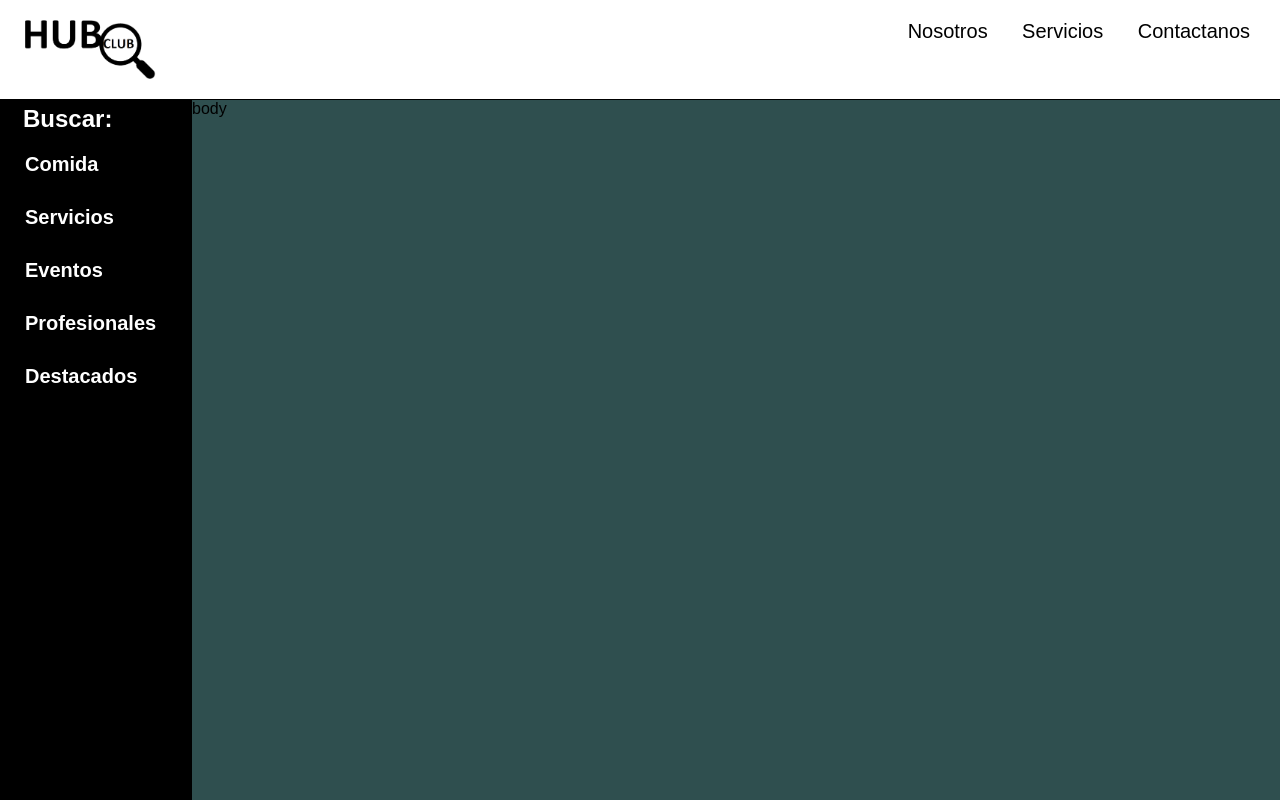
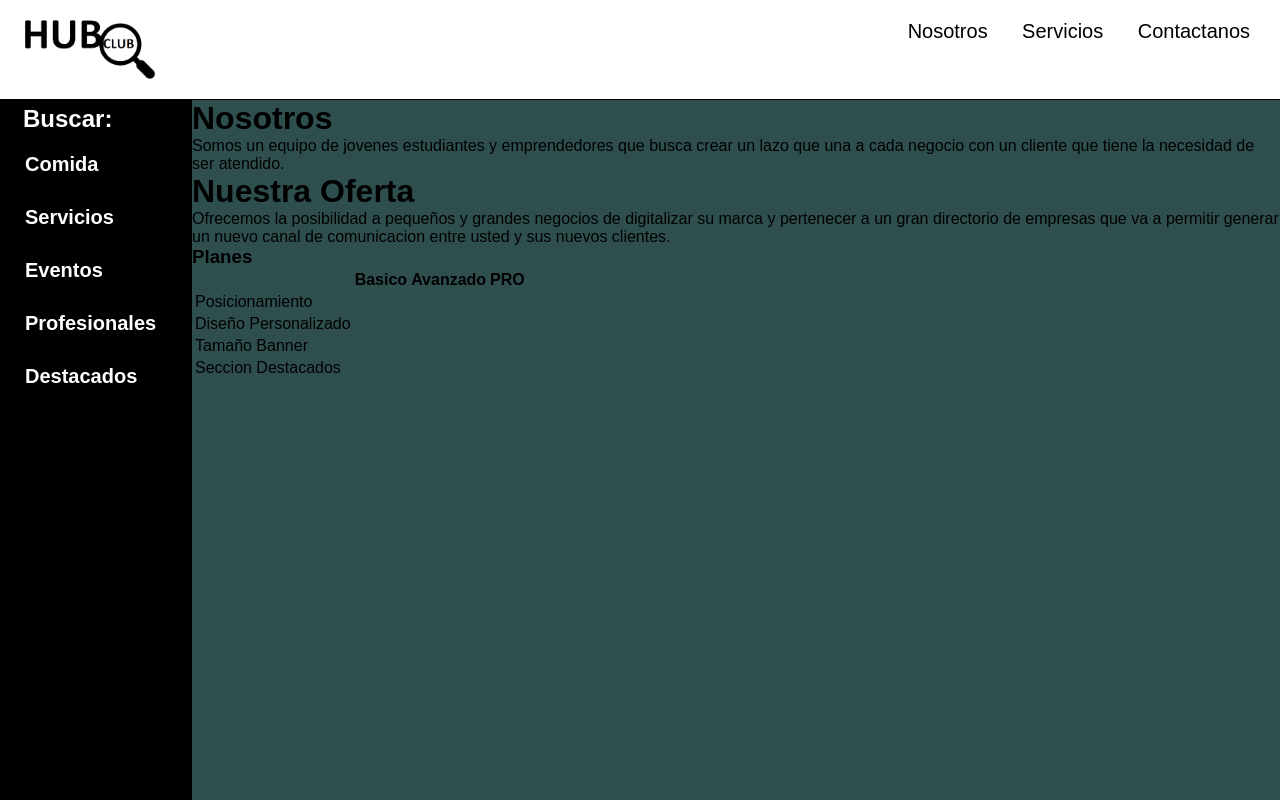
Before and after one commit to Matias-Mir/hubclub, a plain HTML site: page index.html in a window 1280 px wide. Shown: the top 800 px of the page. Drawn offline with Linux system fonts and the light colour scheme.

Commit message:
Agregadas secciones
agreagado nosotros y oferta

```diff
--- a/index.html
+++ b/index.html
@@ -40,7 +40,42 @@
 
       <!--Cuerpo-->
       <div class="body-wrapper">
-          body
+
+        <div class="nosotros" id="us">
+          <h1>Nosotros</h1>
+          <p>Somos un equipo de jovenes estudiantes y emprendedores que busca crear un lazo que una a cada negocio con un cliente que tiene la necesidad de ser atendido.</p>
+        </div>
+
+        <div class="servicios" id="oferta">
+          <h1>Nuestra Oferta</h1>
+          <p>Ofrecemos la posibilidad a pequeños y grandes negocios de digitalizar su marca y pertenecer a un gran directorio de empresas que va a permitir generar un nuevo canal de comunicacion entre usted y sus nuevos clientes.</p>
+          <h3>Planes</h3>
+            <table>
+                <tr>
+                    <td></td>
+                    <th>Basico</th>
+                    <th>Avanzado</th>
+                    <th>PRO</th>
+                </tr>
+                <tr>
+                <td>Posicionamiento</td>
+                </tr>
+                <tr>
+                <td>Diseño Personalizado</td>
+                <tr>
+                <td>Tamaño Banner</td>
+                <tr>
+                <td>Seccion Destacados</td>
+                </tr>
+            </table>
+
+        </div>
+
+        <div class="contacto" id="form">
+
+
+        </div>
+
       </div>
 
     </div>
```
Also changed, not shown: 1 other file.
